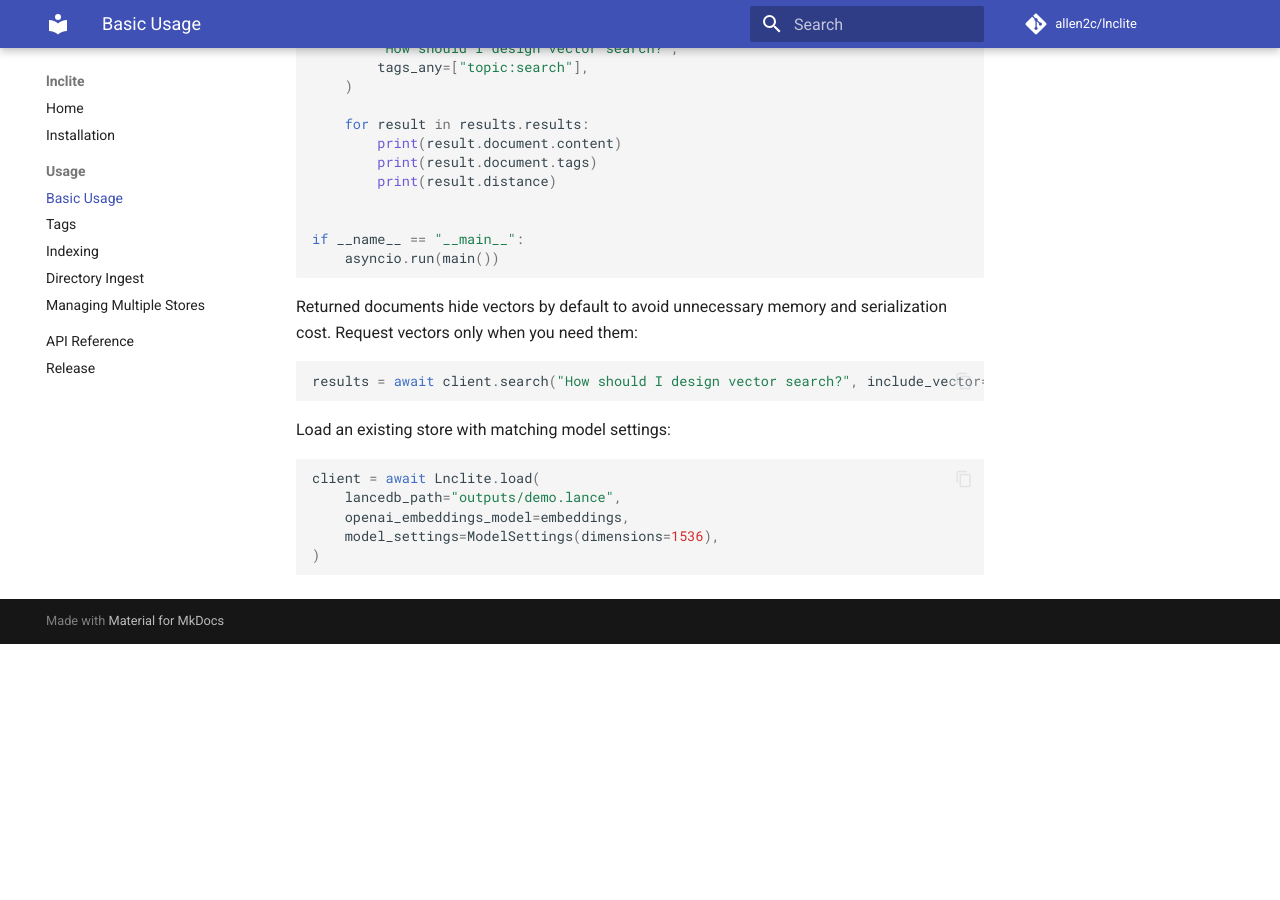
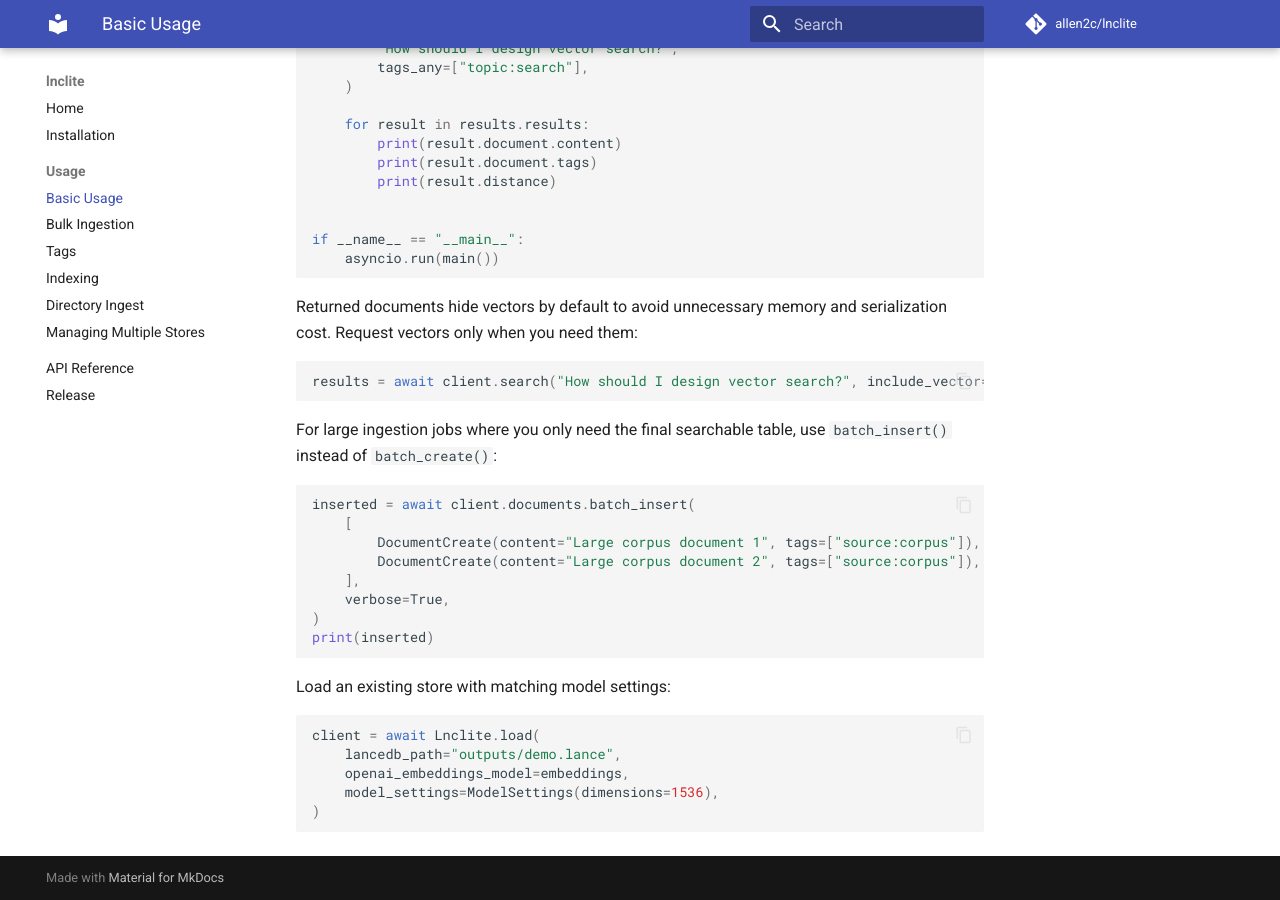
Before and after one commit to allen2c/lnclite, an MkDocs documentation site: the page built from docs/usage/basic.md, in a window 1280 px wide and 900 px high, scrolled down 855 px. Built offline with MkDocs 1.6.1 and Material for MkDocs 9.7.7, drawn with Linux system fonts in a browser that asks for light colours; comment, search, counter and statistics services are not loaded; before the commit the page ends 1499 px from its top, so only the background shows below that.

Commit message:
Enhance documentation and usage guidance for bulk ingestion and code quality
Update AGENTS.md with new coding guidelines emphasizing the Boy Scout Rule and focused test files. Add a new bulk-ingestion.md file detailing bulk insert methods and their usage. Update existing documentation to reference bulk ingestion practices and clarify the use of batch_insert and batch_insert_embedded for large ingestion workloads. This improves code quality standards and provides clearer instructions for users handling large datasets.

````diff
--- a/docs/usage/basic.md
+++ b/docs/usage/basic.md
@@ -59,6 +59,20 @@
 results = await client.search("How should I design vector search?", include_vector=True)
 ```
 
+For large ingestion jobs where you only need the final searchable table, use
+`batch_insert()` instead of `batch_create()`:
+
+```python
+inserted = await client.documents.batch_insert(
+    [
+        DocumentCreate(content="Large corpus document 1", tags=["source:corpus"]),
+        DocumentCreate(content="Large corpus document 2", tags=["source:corpus"]),
+    ],
+    verbose=True,
+)
+print(inserted)
+```
+
 Load an existing store with matching model settings:
 
 ```python
--- a/mkdocs.yml
+++ b/mkdocs.yml
@@ -19,6 +19,7 @@
   - Installation: installation.md
   - Usage:
       - Basic Usage: usage/basic.md
+      - Bulk Ingestion: usage/bulk-ingestion.md
       - Tags: usage/tags.md
       - Indexing: usage/indexing.md
       - Directory Ingest: usage/ingest-directory.md
````
Also changed, not shown: AGENTS.md (+2 -0 lines), docs/api-reference.md (+8 -0 lines), docs/index.md (+4 -0 lines), docs/usage/bulk-ingestion.md (added, +64 -0 lines).
